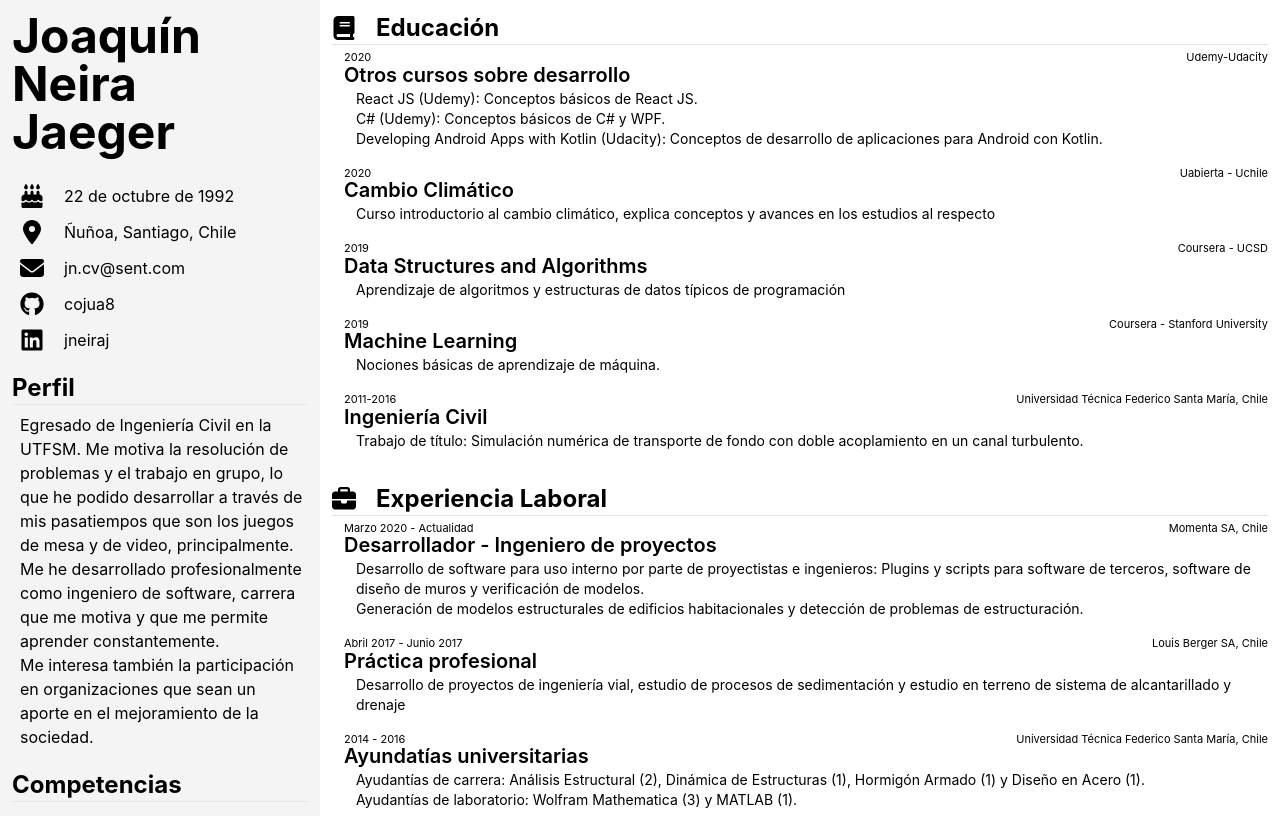
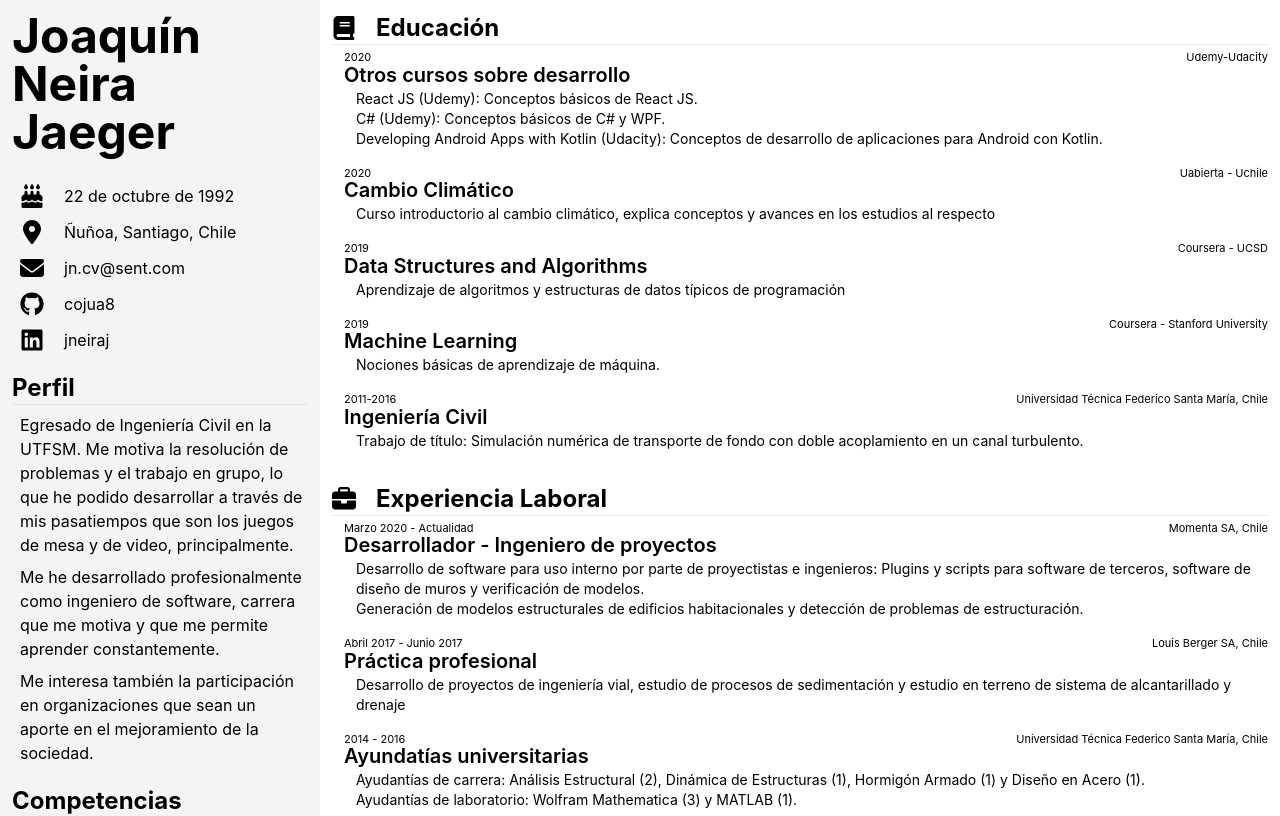
Before and after one commit to cojua8/CurriculumVitae, a React (Create React App) app: page / in a window 1280 px wide. Shown: the top 816 px of the page. Built offline with nearby package versions, Linux system fonts and the light colour scheme.

Commit message:
add bottom margin on profile paragraphs

```diff
--- a/src/components/sidebar_components/Profile.tsx
+++ b/src/components/sidebar_components/Profile.tsx
@@ -7,7 +7,11 @@ const Profile = () => {
   return (
     <div>
       {profileData.map((paragraph: string, index) => {
-        return <p key={index}>{paragraph}</p>;
+        return (
+          <p key={index} className="mb-2">
+            {paragraph}
+          </p>
+        );
       })}
     </div>
   );
```
